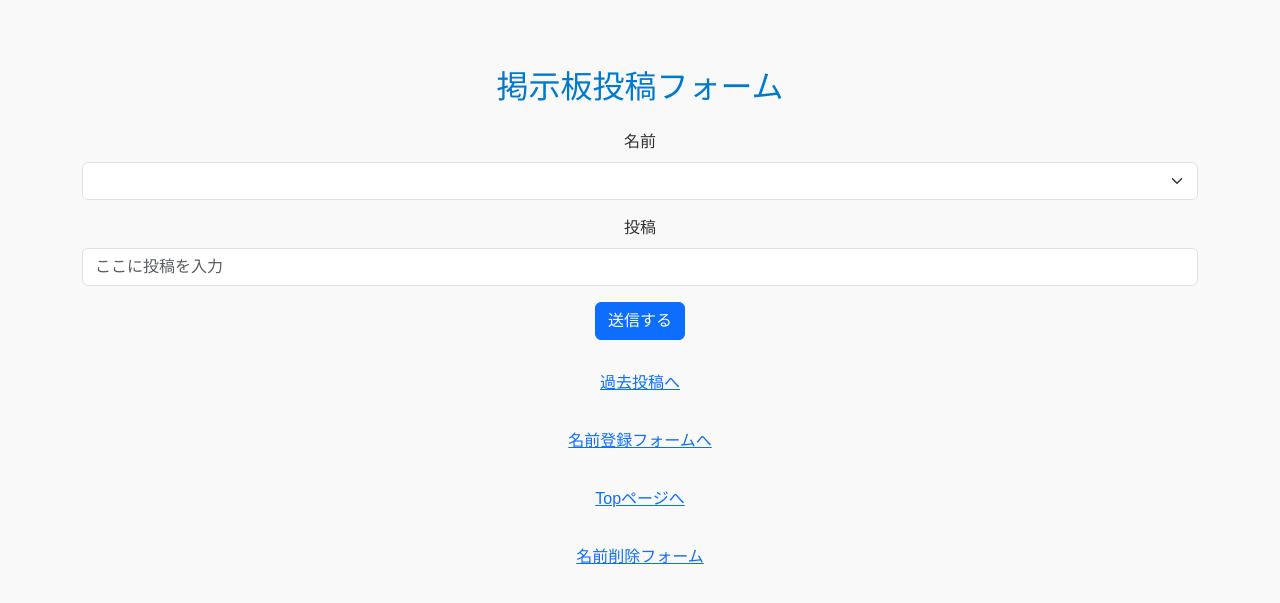
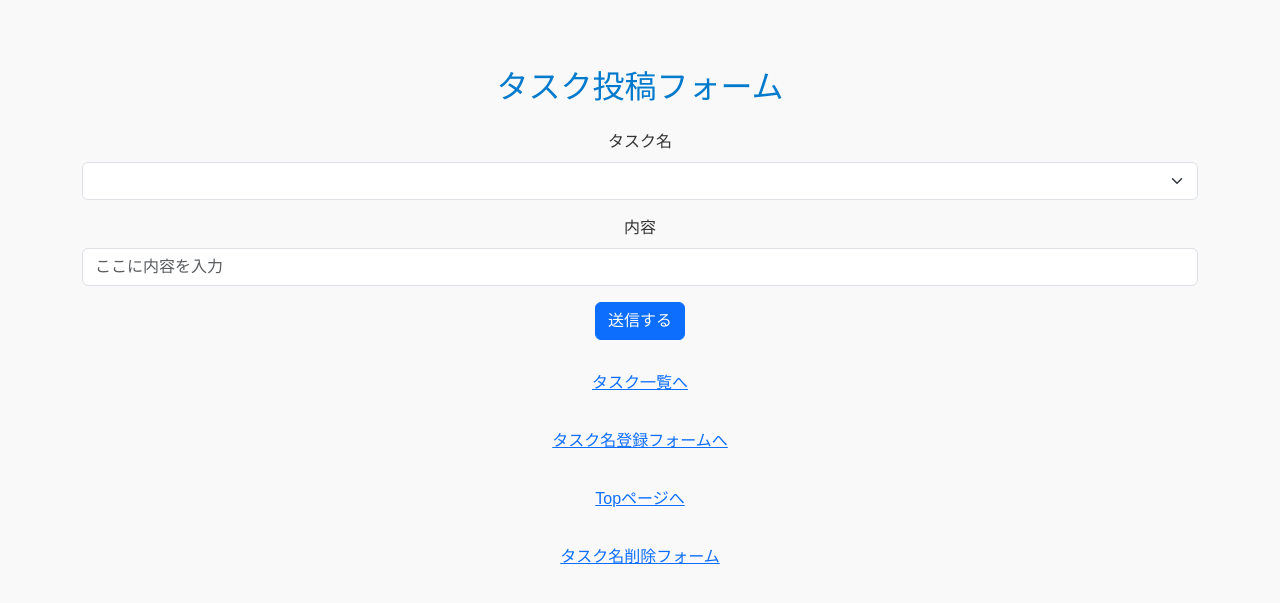
Before and after one commit to S4AK4N/Flask, a Flask app: template templates/form.html in a window 1280 px wide. Shown: the top 603 px of the page. Run offline with Flask 3, Linux system fonts and the light colour scheme; the template is opened without the code that fills it, so the values that code supplies are empty.

Commit message:
モデル作成と文言をタスクに変更 #4

```diff
--- a/app.py
+++ b/app.py
@@ -1,8 +1,24 @@
 from flask import Flask
+from components.models.db import db
 from components.views.router import views  # Blueprintルート登録
+from components.models import model
 
+# Flaskの設定
 app = Flask(__name__)
 app.register_blueprint(views)
 
+
+# DB設定
+app.config["SQLALCHEMY_DATABASE_URI"] = "sqlite:///app.db"  # SQLiteファイル名
+app.config["SQLALCHEMY_TRACK_MODIFICATIONS"] = False
+
+# DB初期化
+db.init_app(app)
+
+with app.app_context():
+    db.create_all()
+    print("✅ DBテーブル作成完了")
+
+# アプリ起動
 if __name__ == "__main__":
     app.run(host="0.0.0.0", port=5001, debug=True)
--- a/components/views/router.py
+++ b/components/views/router.py
@@ -7,7 +7,7 @@ from components.views.NameRegister.register_name_page import register_routes as
 from components.views.NameRegister.register_name import register_routes as register_name_routes
 from components.views.Post.result import post_routes as result_routes
 from components.views.Post.past import past_routes
-# viewsをインスタン化
+# viewsをインスタンス化
 views = Blueprint("views", __name__)
 
 # Topページ
--- a/templates/cant_delete_name.html
+++ b/templates/cant_delete_name.html
@@ -2,10 +2,10 @@
 
 {% block content %}
     <div class="container mt-5">
-        <h1 class="text-center text-danger mb-4">名前が登録されていないため削除できません</h1>
+        <h1 class="text-center text-danger mb-4">タスクが登録されていないため削除できません</h1>
 
         <div class="alert alert-warning text-center">
-            <p><strong>名前：</strong>{{ name }}</p>
+            <p><strong>タスク：</strong>{{ name }}</p>
         </div>
 
         <div class="text-center">
--- a/templates/delete_name_form.html
+++ b/templates/delete_name_form.html
@@ -2,11 +2,11 @@
 
 {% block content %}
     <div class="container mt-5">
-        <h1 class="text-center mb-4">名前削除</h1>
+        <h1 class="text-center mb-4">タスク削除</h1>
 
         <form action="/delete_name" method="post" class="border p-4 rounded shadow-sm bg-light" style="max-width: 400px; margin: 0 auto;">
             <div class="mb-3">
-                <label for="names" class="form-label">名前を入力してください</label>
+                <label for="names" class="form-label">タスクを入力してください</label>
                 <input type="text" name="name" id="names" class="form-control" required>
             </div>
             <button type="submit" class="btn btn-danger w-100">送信する</button>
--- a/templates/form.html
+++ b/templates/form.html
@@ -2,10 +2,10 @@
 
 {% block content %}
     <div class="container mt-5">
-        <h1 class="text-center mb-4">掲示板投稿フォーム</h1>
+        <h1 class="text-center mb-4">タスク投稿フォーム</h1>
         <form action="/result" method="post">
             <div class="mb-3">
-                <label for="name" class="form-label">名前</label>
+                <label for="name" class="form-label">タスク名</label>
                 <select name="name" class="form-select" id="name">
                     {% for name in names %}
                         <option value="{{ name }}">{{ name }}</option>
@@ -14,8 +14,8 @@
             </div>
 
             <div class="mb-3">
-                <label for="article" class="form-label">投稿</label>
-                <input type="text" name="article" class="form-control" id="article" placeholder="ここに投稿を入力">
+                <label for="article" class="form-label">内容</label>
+                <input type="text" name="article" class="form-control" id="article" placeholder="ここに内容を入力">
             </div>
 
             <div class="mb-3 text-center">
@@ -24,10 +24,10 @@
         </form>
 
         <div class="text-center mt-4">
-            <p><a href="/past" class="btn btn-link">過去投稿へ</a></p>
-            <p><a href="/name_registration" class="btn btn-link">名前登録フォームへ</a></p>
+            <p><a href="/past" class="btn btn-link">タスク一覧へ</a></p>
+            <p><a href="/name_registration" class="btn btn-link">タスク名登録フォームへ</a></p>
             <p><a href="/" class="btn btn-link">Topページへ</a></p>
-            <p><a href="/delete_name_form" class="btn btn-link">名前削除フォーム</a></p>
+            <p><a href="/delete_name_form" class="btn btn-link">タスク名削除フォーム</a></p>
         </div>
     </div>
 {% endblock %}
--- a/templates/form_past.html
+++ b/templates/form_past.html
@@ -2,12 +2,12 @@
 
 {% block content %}
     <div class="container mt-5">
-        <h2 class="text-center mb-4">投稿内容一覧</h2>
+        <h2 class="text-center mb-4">タスク一覧</h2>
 
         <table class="table table-bordered table-striped">
             <thead class="thead-dark">
                 <tr>
-                    <th>名前</th>
+                    <th>タスク</th>
                     <th>投稿</th>
                 </tr>
             </thead>
--- a/templates/form_result.html
+++ b/templates/form_result.html
@@ -5,8 +5,8 @@
         <h1 class="text-center mb-4">投稿しました</h1>
 
         <div class="alert alert-success">
-            <p><strong>名前：</strong>{{ name }}</p>
-            <p><strong>投稿：</strong>{{ article }}</p>
+            <p><strong>タスク：</strong>{{ name }}</p>
+            <p><strong>内容：</strong>{{ article }}</p>
         </div>
 
         <form action="/form" method="get" class="text-center">
--- a/templates/index.html
+++ b/templates/index.html
@@ -2,7 +2,7 @@
 
 {% block content %}
     <div class="container mt-5">
-        <h1 class="text-center mb-4">なんかよくわからん掲示板みたいなサイト</h1>
+        <h1 class="text-center mb-4">タスク管理サイト</h1>
         <p class="text-center">
             <a href="/form" class="btn btn-primary">行ってみる</a>
         </p>
--- a/templates/layout.html
+++ b/templates/layout.html
@@ -3,7 +3,7 @@
 <head>
     <meta charset="utf-8">
     <meta name="viewport" content="width=device-width, initial-scale=1.0">
-    <title>さばのページ</title>
+    <title>たすーく</title>
 
     <!-- Bootstrap CSS (CDNで追加) -->
     <link href="https://cdn.jsdelivr.net/npm/bootstrap@5.3.0-alpha1/dist/css/bootstrap.min.css" rel="stylesheet">
--- a/templates/name_registration.html
+++ b/templates/name_registration.html
@@ -2,11 +2,11 @@
 
 {% block content %}
     <div class="container mt-5">
-        <h1 class="text-center mb-4">名前登録フォーム</h1>
+        <h1 class="text-center mb-4">タスク登録フォーム</h1>
 
         <form action="/registration" method="post" class="border p-4 rounded shadow-sm bg-light" style="max-width: 400px; margin: 0 auto;">
             <div class="mb-3">
-                <label for="names" class="form-label">名前を入力してください</label>
+                <label for="names" class="form-label">タスク名を入力してください</label>
                 <input type="text" name="names" id="names" class="form-control" required>
             </div>
             <button type="submit" class="btn btn-primary w-100">送信する</button>
--- a/templates/success_delete_name.html
+++ b/templates/success_delete_name.html
@@ -5,7 +5,7 @@
         <h1 class="text-center text-success mb-4">正常に削除できました</h1>
 
         <div class="alert alert-success text-center">
-            <p><strong>削除した名前：</strong>{{ name }}</p>
+            <p><strong>削除したタスク：</strong>{{ name }}</p>
         </div>
 
         <div class="text-center">
```
Also changed, not shown: components/views/NameRegister/register_name.py (+6 -2 lines), 1 other file.
